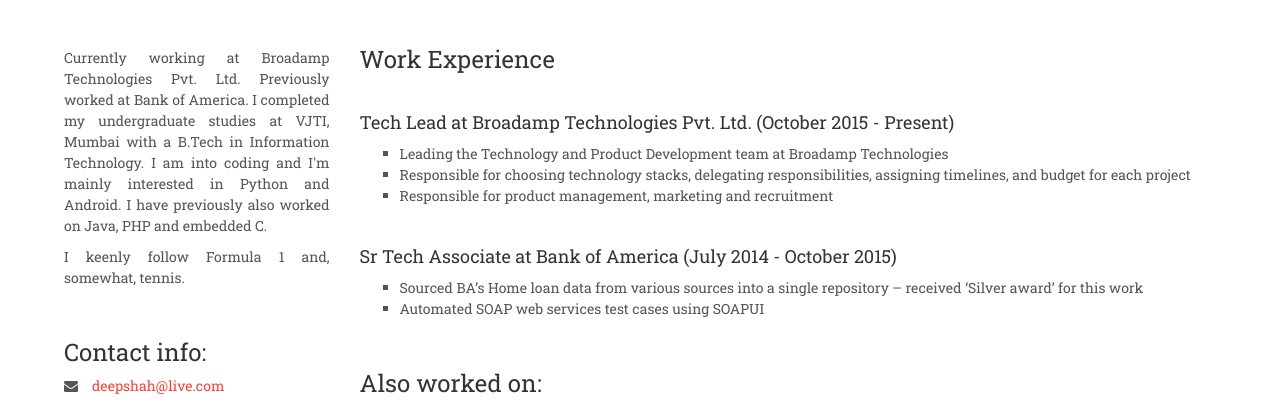
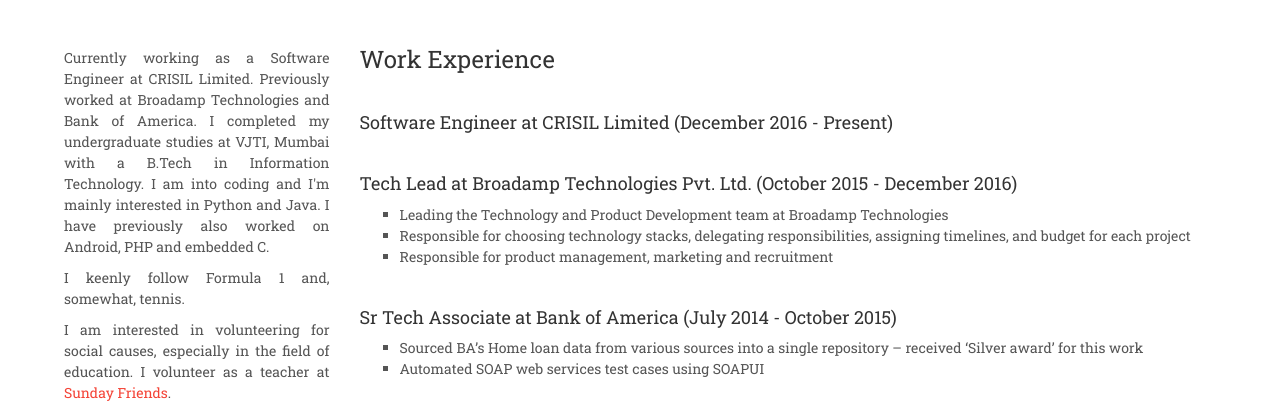
Before and after one commit to deepshah/deepshah.github.io, a plain HTML site: page index.html in a window 1280 px wide. Shown: the part 93-500 px from the top of the page. Drawn offline with nearby package versions, Linux system fonts and the light colour scheme.

Commit message:
updated work ex

```diff
--- a/index.html
+++ b/index.html
@@ -2,7 +2,7 @@
 <head>
 	<title>Deep Shah</title>
 	<meta name="description" content="">
-	<meta name="keywords" content="Yolo Perks, News Summed Up, BoA, VJTI, Mumbai, BSS, Scottish, Python, Android, PHP">
+	<meta name="keywords" content="CRISIL, Broadamp, BoA, VJTI, Mumbai, BSS, Scottish, Java, Python, Android, PHP">
 	<meta name="author" content="Deep Shah">
 	<meta charset="UTF-8">
 	<meta name="viewport" content="width=device-width, initial-scale=1">
@@ -35,8 +35,9 @@
 		<div class="row">
 			<div class="col-xs-12 col-md-3">
 				<br>
-				<p>Currently working at Broadamp Technologies Pvt. Ltd. Previously worked at Bank of America. I completed my undergraduate studies at VJTI, Mumbai with a  B.Tech in Information Technology. I am into coding and I'm mainly interested in Python and Android. I have previously also worked on Java, PHP and embedded C.</p>
+				<p>Currently working as a Software Engineer at CRISIL Limited. Previously worked at Broadamp Technologies and Bank of America. I completed my undergraduate studies at VJTI, Mumbai with a  B.Tech in Information Technology. I am into coding and I'm mainly interested in Python and Java. I have previously also worked on Android, PHP and embedded C.</p>
                 <p>I keenly follow Formula 1 and, somewhat, tennis.</p>
+                <p>I am interested in volunteering for social causes, especially in the field of education. I volunteer as a teacher at <a href="sundayfriends.in">Sunday Friends</a>.</p>
 				<br />
 				<h3 id="contact">Contact info:</h3>
 				<p><i class="fa fa-envelope"></i>&nbsp;&nbsp;&nbsp;&nbsp;<a href="mailto:deepshah@live.com">deepshah@live.com</a></p>
@@ -54,7 +55,9 @@
 			<div class="col-xs-12 col-md-9">
 				<h3>Work Experience</h3>
 				<br>
-				<h4>Tech Lead at Broadamp Technologies Pvt. Ltd. (October 2015 - Present)</h4>
+                <h4>Software Engineer at CRISIL Limited (December 2016 - Present)</h4>
+                <br>
+                <h4>Tech Lead at Broadamp Technologies Pvt. Ltd. (October 2015 - December 2016)</h4>
                 <ul>
                     <li>Leading the Technology and Product Development team at Broadamp Technologies</li>
                     <li>Responsible for choosing technology stacks, delegating responsibilities, assigning timelines, and budget for each project</li>
```
Lines whose indentation alone changed are shown as unchanged.
